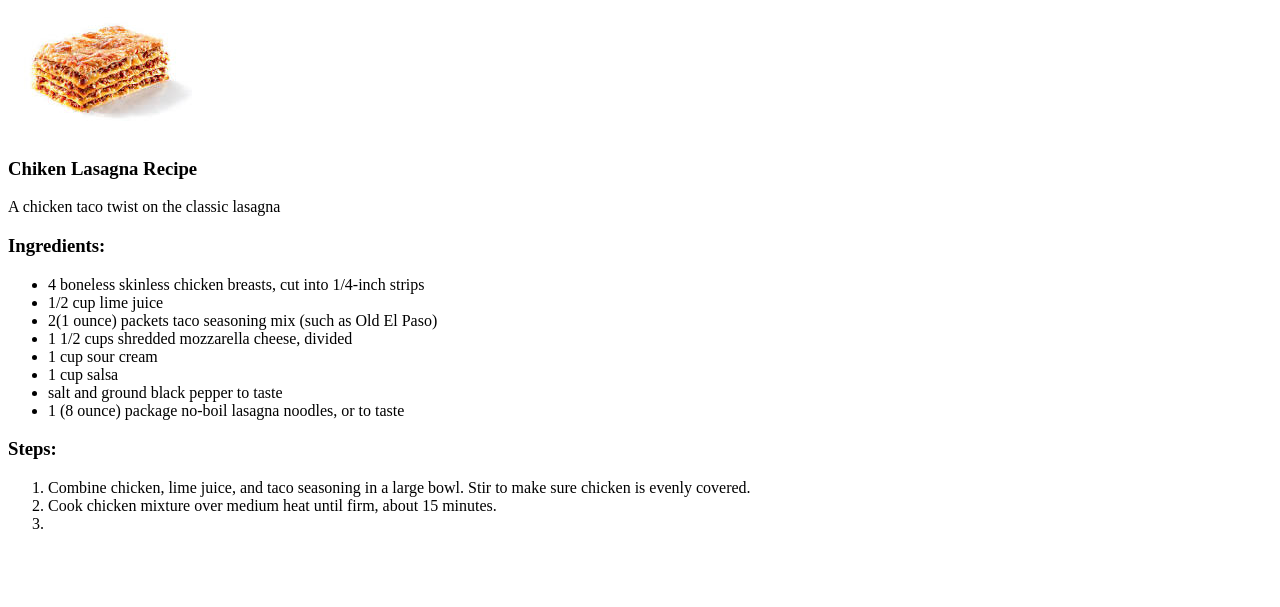
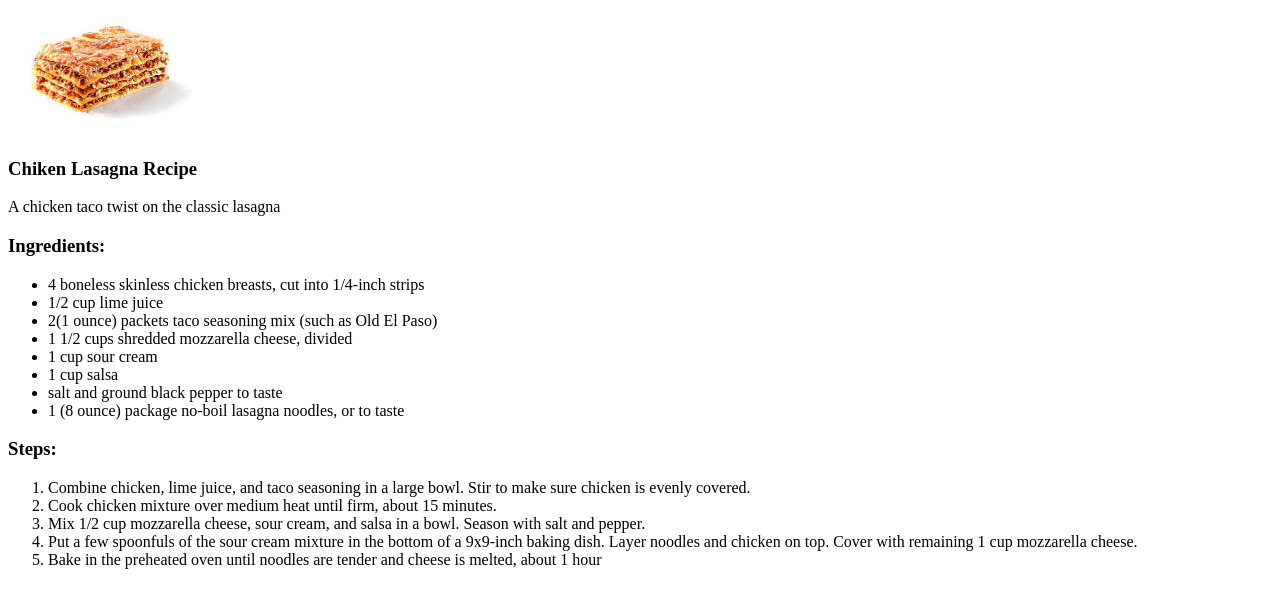
Before and after one commit to sandaev/odin-recipe, a plain HTML site: page recipes/lasagna.html in a window 1280 px wide. Shown: the part 79-686 px from the top of the page. Drawn offline with Linux system fonts and the light colour scheme.

Commit message:
EDIT lasagna.html

```diff
--- a/recipes/lasagna.html
+++ b/recipes/lasagna.html
@@ -27,7 +27,13 @@
                 <li>Combine chicken, lime juice, and taco seasoning in a large bowl.
                     Stir to make sure chicken is evenly covered.</li>
                 <li>Cook chicken mixture over medium heat until firm, about 15 minutes.</li>
-                <li></li>
+                <li>Mix 1/2 cup mozzarella cheese, sour cream, and salsa in a bowl. Season with salt and pepper.</li>
+                <li>Put a few spoonfuls of the sour cream mixture in the bottom of a 9x9-inch
+                    baking dish. Layer noodles and chicken on top. Cover with remaining
+                    1 cup mozzarella cheese.
+                </li>
+                <li>Bake in the preheated oven until noodles are tender and cheese is melted,
+                    about 1 hour</li>
             </ol>
 
 </body>
```
